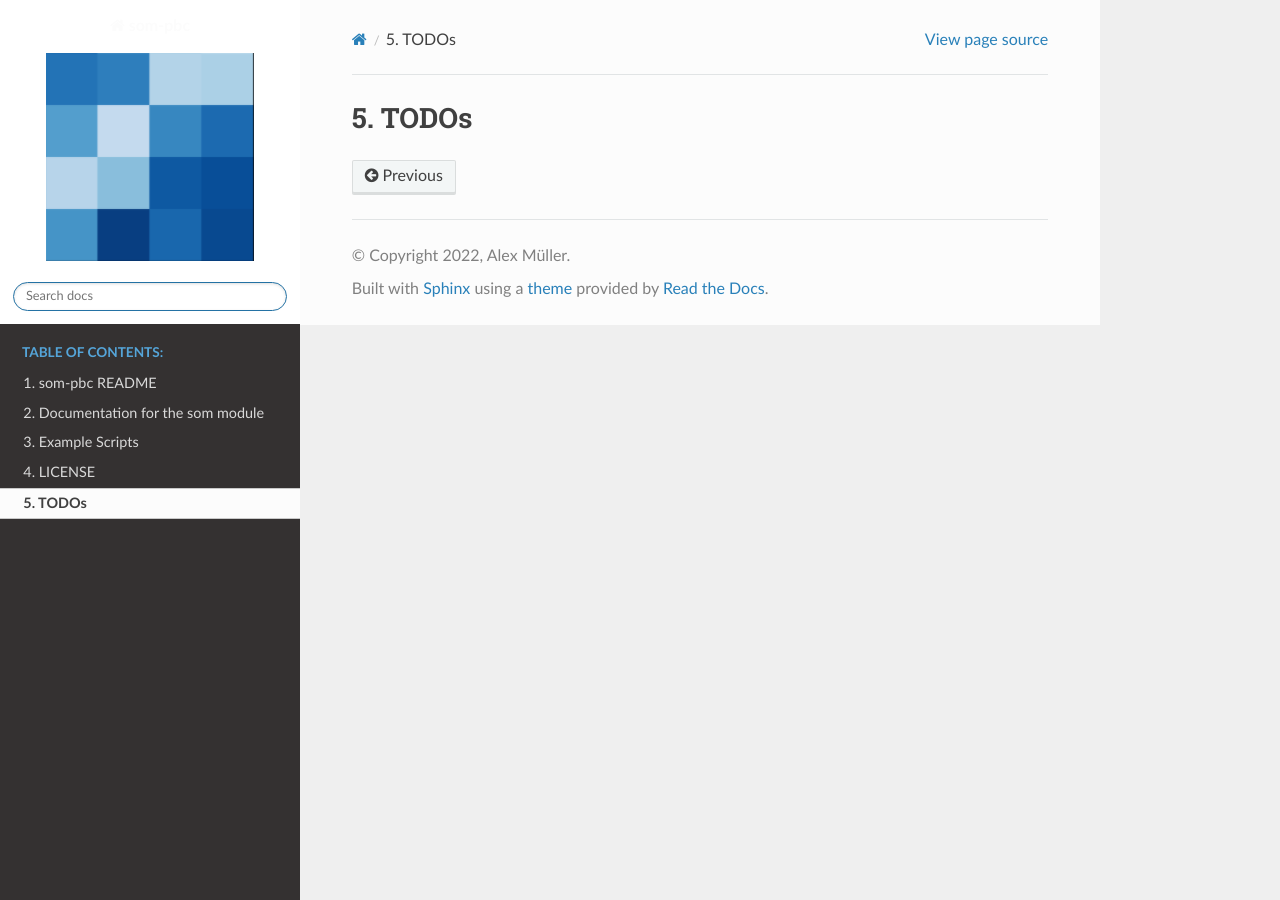
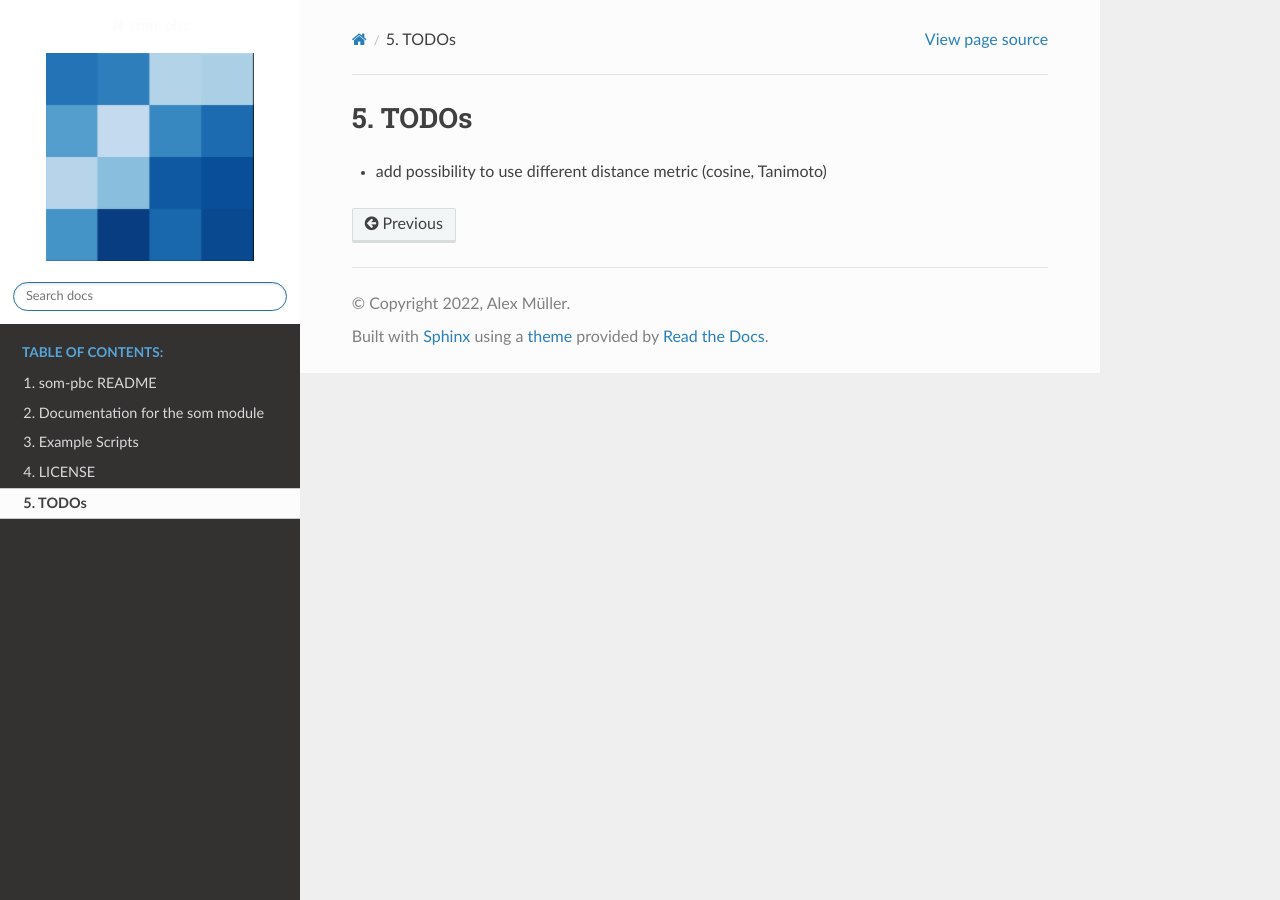
Before and after one commit to alexarnimueller/som, a Sphinx documentation site: the page built from docs/todo.rst, in a window 1280 px wide. Built offline with Sphinx 7.4.7 and the Read the Docs theme 2.0.0, drawn with Linux system fonts in a browser that asks for light colours.

Commit message:
:memo: TODO

```diff
--- a/docs/todo.rst
+++ b/docs/todo.rst
@@ -1,2 +1,4 @@
 TODOs
 =====
+
+* add possibility to use different distance metric (cosine, Tanimoto)
```
